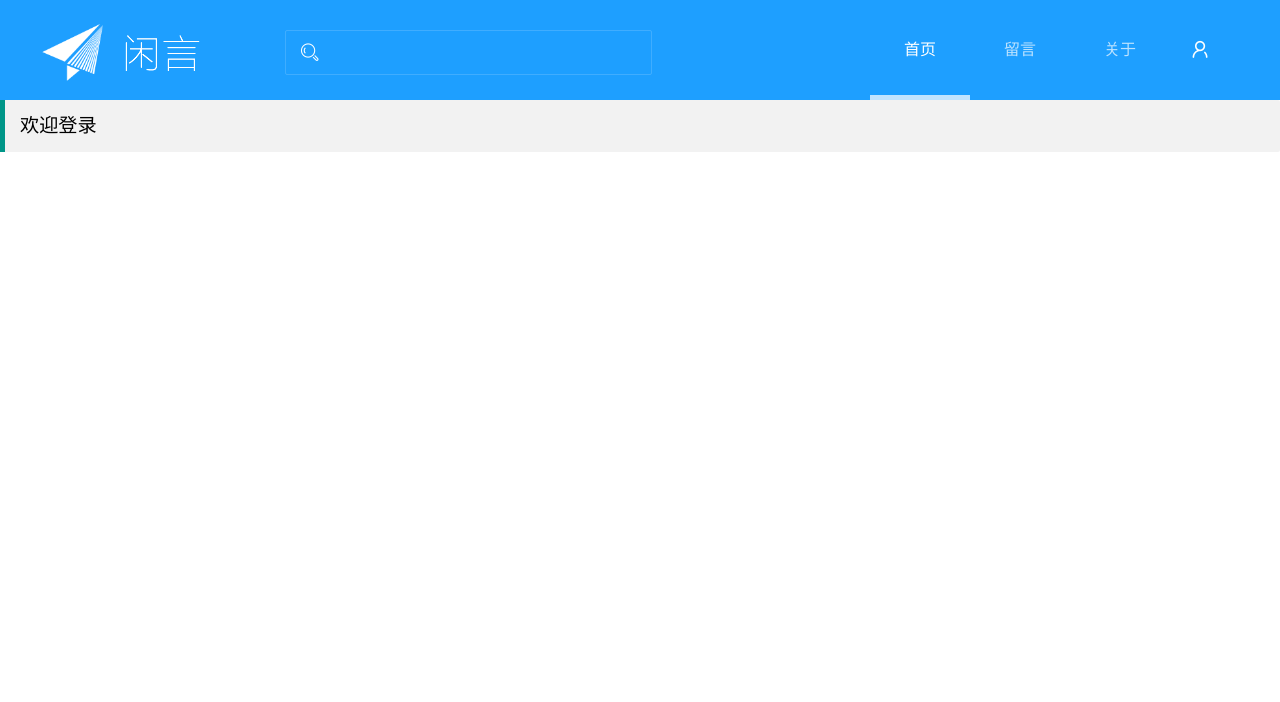
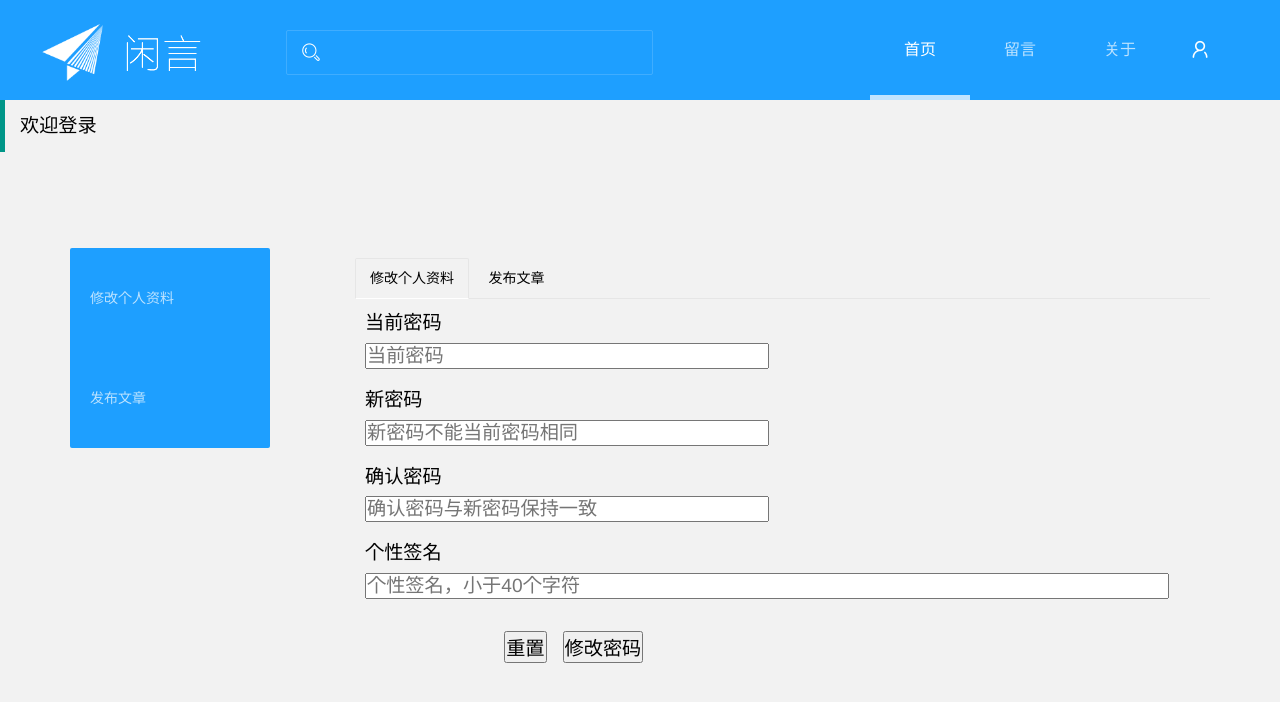
Before and after one commit to longc4t/snert, a Flask app: page /user in a window 1280 px wide. Shown: the top 702 px of the page. Run offline with Flask 2, Linux system fonts and the light colour scheme.

Commit message:
add userpage

```diff
--- a/static/html/user.html
+++ b/static/html/user.html
@@ -6,7 +6,7 @@
     <meta name="viewport" content="width=device-width, initial-scale=1">
     <link rel="stylesheet" href="/layui/css/layui.css">
     <link rel="stylesheet" href="/static/css/mian.css">
-	<link href="/static/css/login.css" rel="stylesheet">
+    <link href="/static/css/user.css" rel="stylesheet">
 </head>
 <body class="lay-blog">
 <div class="header">
@@ -21,7 +21,7 @@
             <div class="layui-form-item blog-sewrap">
                 <div class="layui-input-block blog-sebox">
                     <i class="layui-icon layui-icon-search"></i>
-					      <input type="text" name="title" lay-verify="title" autocomplete="off"  class="layui-input">
+                    <input type="text" name="title" lay-verify="title" autocomplete="off" class="layui-input">
                 </div>
             </div>
         </form>
@@ -50,6 +50,139 @@
 <div class="layui-row">
     <blockquote class="layui-elem-quote">欢迎登录</blockquote>
 </div>
+<div class="layui-row">&nbsp;</div>
+<div class="layui-row">&nbsp;</div>
+<div class="layui-row">&nbsp;</div>
+<div class="layui-row">
+    <div class="layui-row layui-container ">
+        <div class="layui-row">
+            <div class="layui-col-md3">
+                <ul class="layui-nav layui-nav-tree layui-bg-blue" lay-filter="test">
+                    <!-- 侧边导航: <ul class="layui-nav layui-nav-tree layui-nav-side"> -->
+                    <li class="layui-nav-item"><a href="#changeuserdata">修改个人资料</a></li>
+                    <li class="layui-nav-item"><a href="#newarticle">发布文章</a></li>
+                </ul>
+            </div>
+            <!--右边编辑栏-->
+            <div class="layui-col-md9">
+                <div class="layui-tab">
+                    <ul class="layui-tab-title">
+                        <li class="layui-this" id="changeuserdata">修改个人资料</li>
+                        <li id="newarticle">发布文章</li>
+                    </ul>
+                    <div class="layui-tab-content">
+                        <div class="layui-tab-item layui-show">
+                            <!--密码修改-->
+                            <div>
+                                <label>当前密码</label></br>
+                                <input type="password" class="password-input" id="current_password"
+                                       name="current_password" placeholder="当前密码">
+                                &nbsp;<span id="currentMsg" class="errorMsg"></span>
+                            </div>
+                            <div style="margin-top: 15px;">
+                                <label>新密码</label></br>
+                                <input type="password" class="password-input" id="new_password" name="new_password"
+                                       placeholder="新密码不能当前密码相同">
+                                &nbsp;<span id="newMsg" class="errorMsg"></span>
+                            </div>
+                            <div style="margin-top: 15px;">
+                                <label>确认密码</label></br>
+                                <input type="password" class="password-input" id="confirmation_password"
+                                       name="confirmation_password" placeholder="确认密码与新密码保持一致">
+                                &nbsp;<span id="confirmMsg" class="errorMsg"></span>
+                            </div>
+                            <div style="margin-top: 15px;">
+                                <label>个性签名</label></br>
+                                <input type="text" class="text-input" id="personalized_signature"
+                                       name="personalized_signature" placeholder="个性签名，小于40个字符">
+                                &nbsp;<span id="personMsg" class="errorMsg"></span>
+                            </div>
+                            <div class="btn">
+                                <input type="reset" value="重置" onclick="clearInput();"></i> &nbsp;
+                                <input type="button" value="修改密码" onclick="checkInput();"></i>
+                            </div>
+                        </div>
+                        <!--密码修改js-->
+                        <script type="text/javascript">
+                            var flag = true;
+
+                            function clearInput() {
+                                $("#current_password").val("");
+                                $("#new_password").val("");
+                                $("#confirmation_password").val("");
+                                $("#personalized_signature").val("");
+                                clearErrorMsg();
+                            }
+
+                            function clearErrorMsg() {
+                                $("#currentMsg").html("");
+                                $("#newMsg").html("");
+                                $("#confirmMsg").html("");
+                                $("#personMsg").html();
+                                $("#current_password").removeClass("error");
+                                $("#new_password").removeClass("error");
+                                $("#confirmation_password").removeClass("error");
+                                $("#personalized_signature").removeClass("error");
+                            }
+
+                            function checkInput() {
+                                clearErrorMsg();
+                                var currentPassword = $("#current_password").val();
+                                var newPassword = $("#new_password").val();
+                                var confirmPassword = $("#confirmation_password").val();
+                                var personsignature = $("#personalized_signature").val();
+
+                                checkPwdLength(currentPassword, "currentMsg", "current_password");
+                                checkPwdLength(newPassword, "newMsg", "new_password");
+                                checkPwdLength(confirmPassword, "confirmMsg", "confirmation_password");
+                                checkPwdLength(personsignature, "personMsg", "personalized_signature");
+
+                                if (flag) {
+                                    $.post("/api/user/change", JSON.stringify({
+                                        "token": Cookies.get('token'),
+                                        "oldpassword": btoa($("#current_password").val()),
+                                        "newpassword": btoa($("#new_password").val()),
+                                        "personsay": btoa($("#personalized_signature").val())
+                                    }), function (data) {
+                                        if ("success" == data) {
+                                            alert("密码修改成功，请使用新密码重新登陆！");
+                                            window.location.href = "/api/login";
+                                        } else {
+                                            $("#currentMsg").html(data);
+                                            $("#current_Password").addClass("error");
+                                        }
+                                    });
+                                }
+                            }
+
+                            function checkPwdLength(obj, msg, id) {
+                                if ("" == obj) {
+                                    $("#" + msg).html("该项不能为空！");
+                                    $("#" + id).addClass("error");
+                                    flag = false;
+                                } else if ($("#current_password").val() == $("#new_password").val()) {
+                                    $("#newMsg").html("新密码不能当前密码相同！");
+                                    flag = false;
+                                } else if ($("#new_password").val() != $("#confirmation_password").val()) {
+                                    $("#confirmMsg").html("两次输入的密码不一致！");
+                                    flag = false;
+                                } else if ($("#personalized_signature").val().length > 42) {
+                                    $("#personMsg").html("很个性，就是有点长");
+                                    flag = false;
+                                } else {
+                                    flag = true;
+                                }
+                            }
+                        </script>
+
+                        <div class="layui-tab-item">发布文章</div>
+                    </div>
+                </div>
+            </div>
+        </div>
+    </div>
+</div>
+</div>
 
 
 <script src="/layui/layui.js"></script>
@@ -57,4 +190,10 @@
 <script src="/static/js/cookie.js" type="text/javascript"></script>
 <script src="/static/js/main.js" type="text/javascript"></script>
 </body>
+<script>
+    //注意：选项卡 依赖 element 模块，否则无法进行功能性操作
+    layui.use('element', function () {
+        var element = layui.element;
+    });
+</script>
 </html>
--- a/static/static/css/mian.css
+++ b/static/static/css/mian.css
@@ -243,7 +243,7 @@ body{
 .lay-blog .container-message .title{overflow:hidden;margin-bottom:10px;}
 .lay-blog .container-message .title .name{float: left; display: block; line-height: 38px; color:#787878;}
 .info-intr{line-height: 24px;}
-.lay-blog .container-message .title .info-img{float: right;font-size;color:#4b5a75;}
+.lay-blog .container-message .title .info-img{float: right;font-size:0;color:#4b5a75;}/*修改了font：0*/
 .lay-blog .container-message .title .info-img i{font-size: 24px;padding-right: 5px;position: relative;top: 4px;}
 .lay-blog .container-message .paging{text-align:center;padding-top:30px;}
 /* end message*/
--- /dev/null
+++ b/static/static/css/user.css
@@ -0,0 +1,39 @@
+.center {
+    text-align: center;
+}
+
+.layui-nav-tree .layui-nav-item a {
+    position: relative;
+    height: 100px;
+    line-height: 100px;
+    text-overflow: ellipsis;
+    overflow: hidden;
+    white-space: nowrap;
+}
+/*错误信息返回*/
+.errorMsg {
+    color: red;
+}
+
+.error {
+    border: 1px solid red;
+}
+
+.password-input {
+    width: 400px;
+    hight: 25px ！importent;
+    margin-top: 5px;
+}
+
+.text-input{
+    width: 800px;
+    hight: 25px ！importent;
+    margin-top: 5px;
+}
+
+.btn {
+    vertical-align: middle;
+    text-align: center;
+    margin-top: 30px;
+    width: 50%;
+}
```
Also changed, not shown: database.db. Lines whose indentation alone changed are shown as unchanged.
